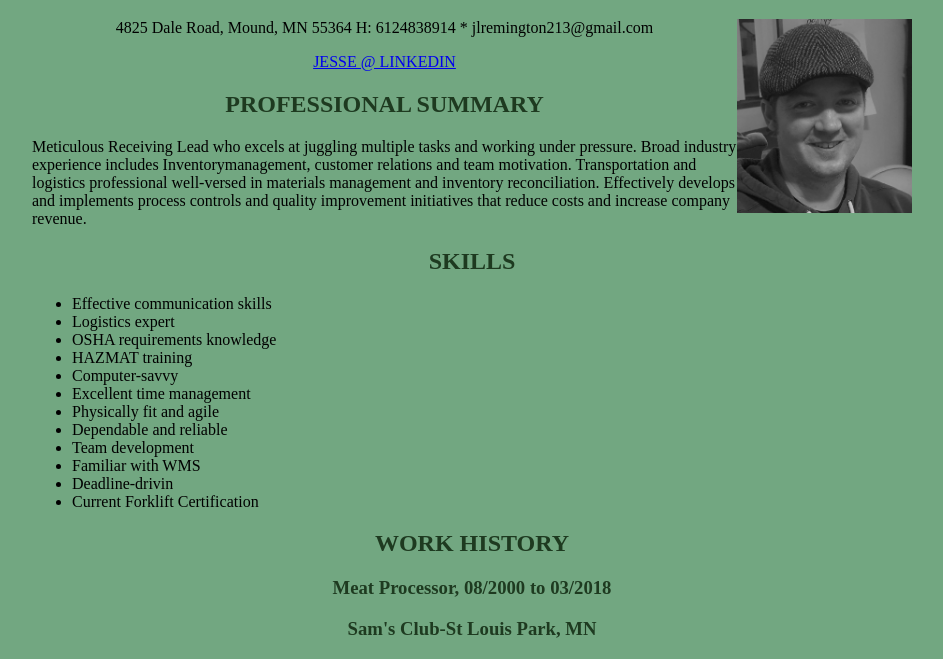
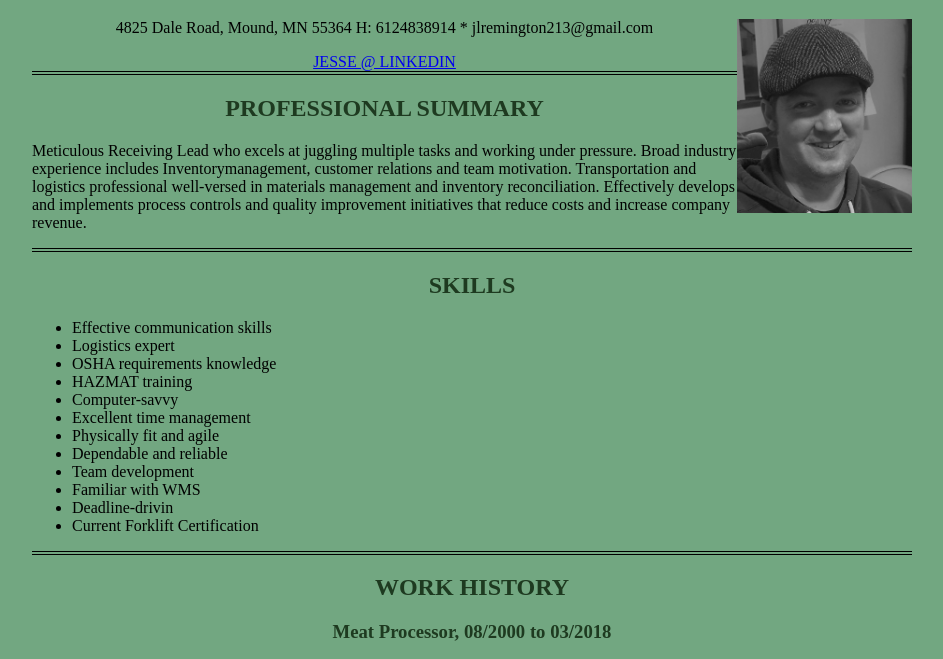
Before and after one commit to remmie77/remmie77.github.io, a plain HTML site: page index.html in a window 1280 px wide. Shown: the part 61-720 px from the top of the page, without its empty margins (168-1111 px from the left). Drawn offline with Linux system fonts and the light colour scheme.

Commit message:
Update style.css

```diff
--- a/style.css
+++ b/style.css
@@ -19,3 +19,6 @@ float: right;
   border-bottom: 3px solid black;
   border-top: 4px double black;
 }
+.mid-borders{
+border-top: 4px double black;
+}
```
